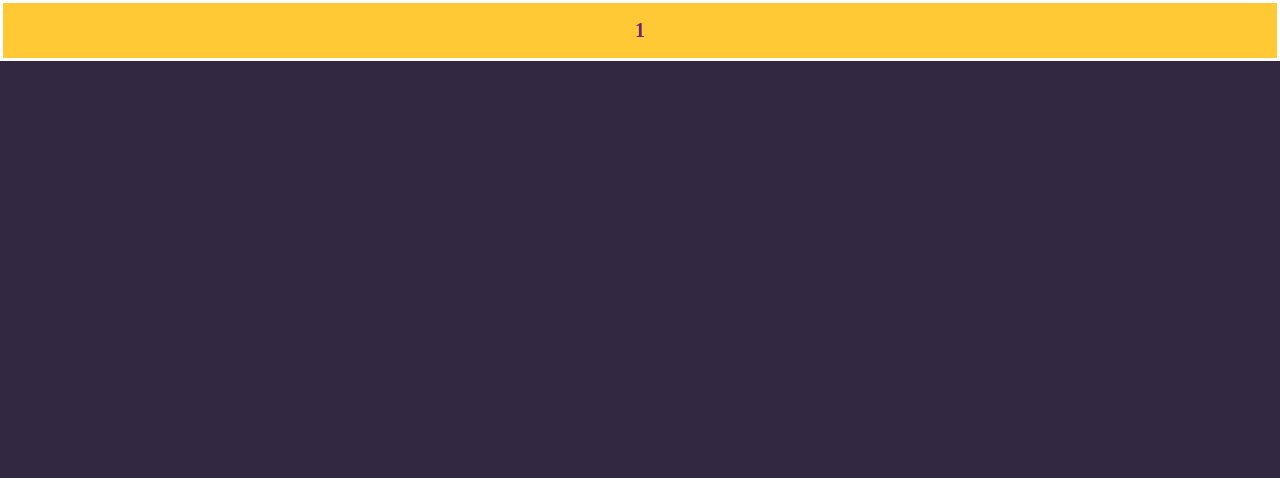
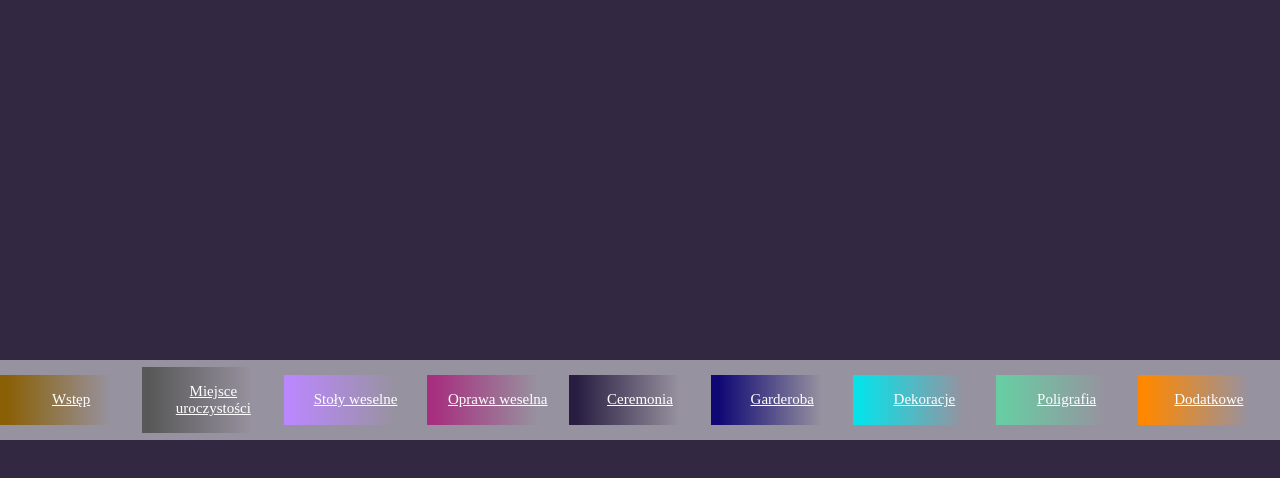
Before and after one commit to Justyna-Blazejewicz/homepage, a plain HTML site: page Wedding tables.html in a window 1280 px wide. Drawn offline with Linux system fonts and the light colour scheme.

Commit message:
flexbox exercises

```diff
--- a/Wedding tables.html
+++ b/Wedding tables.html
@@ -8,5 +8,20 @@
     <link href="style.css" rel="stylesheet" type="text/css" />
   </head>
   <body class="background__exercise">
-    <div class="one">1</div>
-</body>
+    <section>
+        <div class="background__flex">
+        <nav class="flex">
+            <a href="Introduction.html" class="flex__item--1">Wstęp</a>
+            <a href="Wedding place.html" class="flex__item--2">Miejsce uroczystości</a>
+            <a href="Menu.html" class="flex__item--3">Stoły weselne</a>
+            <a href="Menu.html" class="flex__item--4">Oprawa weselna</a>
+            <a href="Menu.html" class="flex__item--5">Ceremonia</a>
+            <a href="Menu.html" class="flex__item--6">Garderoba</a>
+            <a href="Menu.html" class="flex__item--7">Dekoracje</a>
+            <a href="Menu.html" class="flex__item--8">Poligrafia</a>
+            <a href="Menu.html" class="flex__item--9">Dodatkowe</a>
+        </nav>
+        </div>
+      </section>
+  </body>
+</html>
--- a/style.css
+++ b/style.css
@@ -67,8 +67,17 @@ nav a {
 }
 
 .links {
-    margin-left: 5px;
-    display: inline;
+    flex-shrink: 1;
+    margin-left: 10px;
+    flex-wrap: nowrap;
+}
+
+.margin {
+    background: #ffffff7e;
+    height: 65px;
+    padding-top: 25px;
+    display: flex;
+    flex-wrap: nowrap;
 }
 
 .links__introduction {
@@ -131,11 +140,7 @@ nav a {
     padding: 10px 53px;
 }
 
-.margin {
-    background: #ffffff7e;
-    height: 40px;
-    padding-top: 25px;
-}
+
 
 .info {
     text-align: center;
@@ -324,17 +329,128 @@ nav a {
     margin-top: 30px;
 }
 
+
+
+
+
+
 .background__exercise {
     background: #322841;
 }
 
-.one {
-    color: #642677;
+.background__flex {
+    height: 100vh;
+    max-width: 100vw;
+    display: flex;
+    align-items: center;
+}
+
+.flex {
+    height: 10vh;
+    width: 100vw;
+    background: #ffffff7e;
+    display: flex;
+    flex-flow: row nowrap;
+    justify-content: space-around;
+    align-content: space-between;
+    align-items: center;
+}
+
+.flex__item--1 {
+    color: #ffffff;
     text-align: center;
-    background: #ffc835;
-    border: 3px solid #ffffff;
+    background: rgb(138,96,6);
+    background: linear-gradient(90deg, rgba(138,96,6,1) 0%, rgba(138,96,6,1) 5%, rgba(255,255,255,0) 78%);
+    margin-left: 0px;
+    padding: 16px;
+    font-size: 15px;
+    width: 150px;
+}
+
+.flex__item--2 {
+    color: #ffffff;
+    text-align: center;
+    background: rgb(88,88,88);
+    background: linear-gradient(90deg, rgba(88,88,88,1) 0%, rgba(88,88,88,1) 5%, rgba(255,255,255,0) 78%);
     margin: 0px;
     padding: 16px;
-    font-weight: bold;
-    font-size: 20px;
+    font-size:15px;
+    width: 150px;
 }
+
+.flex__item--3 {
+    color: #ffffff;
+    text-align: center;
+    background: rgb(186,136,252);
+    background: linear-gradient(90deg, rgba(186,136,252,1) 0%, rgba(186,136,252,1) 5%, rgba(255,255,255,0) 78%);
+    margin: 0px;
+    padding: 16px;
+    font-size: 15px;
+    width: 150px;
+}
+
+.flex__item--4 {
+    color: #ffffff;
+    text-align: center;
+    background: rgb(167,47,127);
+    background: linear-gradient(90deg, rgba(167,47,127,1) 0%, rgba(167,47,127,1) 5%, rgba(255,255,255,0) 78%);
+    margin: 0px;
+    padding: 16px;
+    font-size: 15px;
+    width: 150px;
+}
+
+.flex__item--5 {
+    color: #ffffff;
+    text-align: center;
+    background: rgb(40,29,65);
+    background: linear-gradient(90deg, rgba(40,29,65,1) 0%, rgba(40,29,65,1) 5%, rgba(255,255,255,0) 78%);
+    margin: 0px;
+    padding: 16px;
+    font-size: 15px;
+    width: 150px;
+}
+
+.flex__item--6 {
+    color: #ffffff;
+    text-align: center;
+    background: rgb(14,7,116);
+    background: linear-gradient(90deg, rgba(14,7,116,1) 0%, rgba(14,7,116,1) 5%, rgba(255,255,255,0) 78%);
+    margin: 0px;
+    padding: 16px;
+    font-size: 15px;
+    width: 150px;
+}
+
+.flex__item--7 {
+    color: #ffffff;
+    text-align: center;
+    background: rgb(9,225,233);
+    background: linear-gradient(90deg, rgba(9,225,233,1) 0%, rgba(9,225,233,1) 5%, rgba(255,255,255,0) 78%);
+    margin: 0px;
+    padding: 16px;
+    font-size: 15px;
+    width: 150px;
+}
+
+.flex__item--8 {
+    color: #ffffff;
+    text-align: center;
+    background: rgb(105,204,163);
+    background: linear-gradient(90deg, rgba(105,204,163,1) 0%, rgba(105,204,163,1) 5%, rgba(255,255,255,0) 78%);
+    margin: 0px;
+    padding: 16px;
+    font-size: 15px;
+    width: 150px;
+}
+
+.flex__item--9 {
+    color: #ffffff;
+    text-align: center;
+    background: rgb(255,136,0);
+    background: linear-gradient(90deg, rgba(255,136,0,1) 0%, rgba(255,136,0,1) 5%, rgba(255,255,255,0) 78%);
+    margin: 0px;
+    padding: 16px;
+    font-size: 15px;
+    width: 150px;
+}
```
